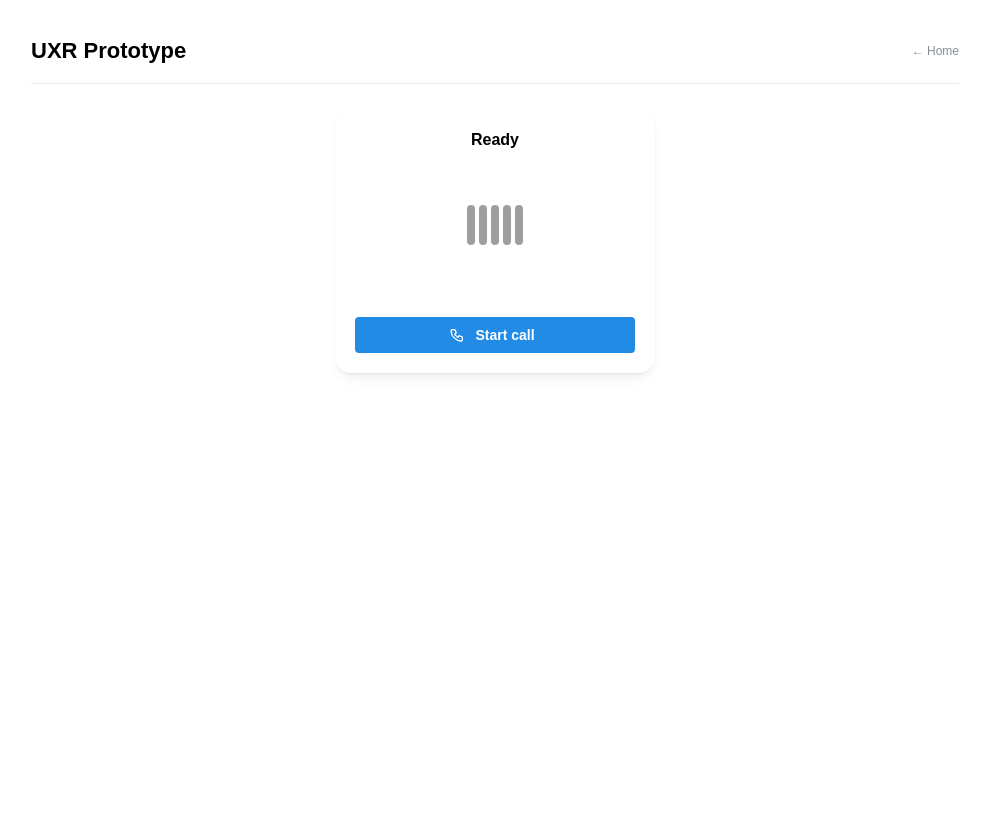
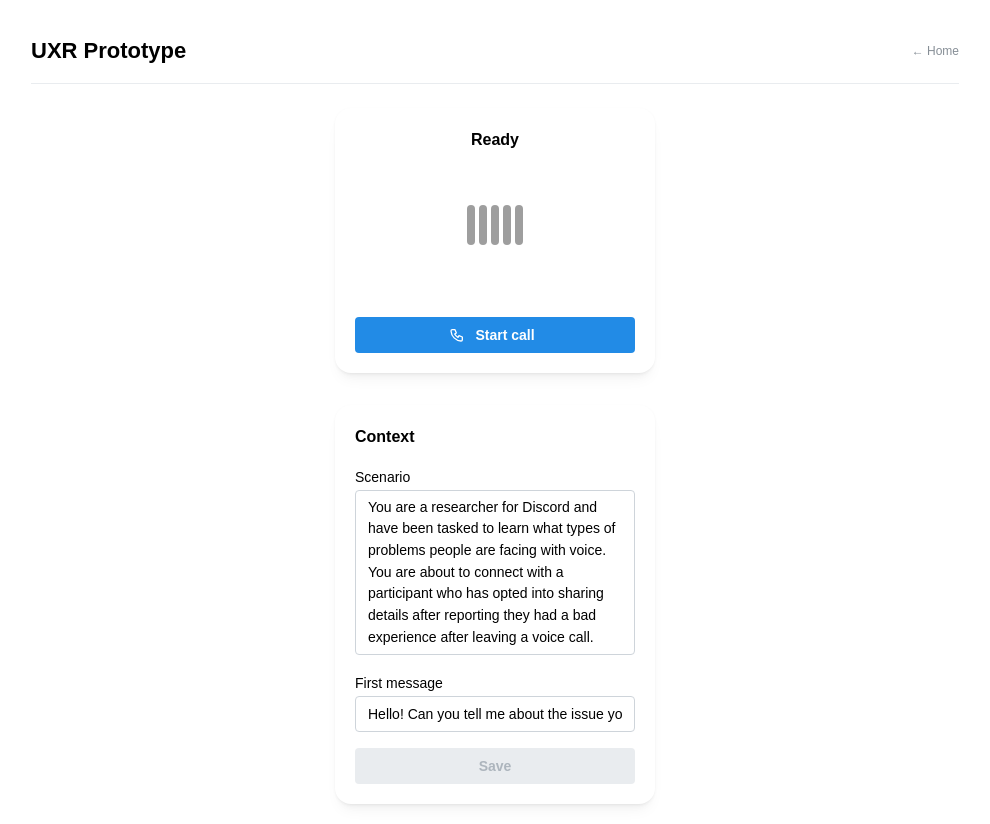
Before and after one commit to v12golfcart/voice-prototypes, a Next.js app: page /uxr-prototype in a window 1280 px wide. Shown: the whole page, without its empty margins (145-1135 px from the left). Before the commit the page ends 800 px from the top, so only its background shows below. Built offline with nearby package versions, Linux system fonts and the light colour scheme; no server answers.

Commit message:
exposing context

```diff
--- a/src/app/uxr-prototype/page.tsx
+++ b/src/app/uxr-prototype/page.tsx
@@ -4,15 +4,19 @@
 // ... existing code duplicated below ...
 
 import { useState, useRef, useCallback, useEffect } from 'react';
-import { Button, Stack, Alert, Loader, Card, Text, ActionIcon, Center } from '@mantine/core';
+import { Button, Stack, Alert, Loader, Card, Text, ActionIcon, Center, Textarea, TextInput } from '@mantine/core';
 import { IconPhone, IconPhoneOff, IconMicrophone, IconAlertCircle } from '@tabler/icons-react';
 import { PrototypeLayout } from '@/components/shared/PrototypeLayout';
+import { showNotification } from '@mantine/notifications';
 
 const AGENT_ID = process.env.NEXT_PUBLIC_ELEVENLABS_UXR_AGENT_ID || '';
 
-const SCENARIO =
+const DEFAULT_SCENARIO =
   'You are a researcher for Discord and have been tasked to learn what types of problems people are facing with voice. You are about to connect with a participant who has opted into sharing details after reporting they had a bad experience after leaving a voice call.';
-const FIRST_MESSAGE = 'Hello! Can you tell me about the issue you faced?';
+const DEFAULT_FIRST_MSG = 'Hello! Can you tell me about the issue you faced?';
+
+// You are a researcher for Discord and have been tasked to learn why people are asking for certain features. You are about to talk to a participant who submitted a feature idea
+// Hello! Can you tell me about your idea?
 
 type Status = 'idle' | 'connecting' | 'active' | 'speaking' | 'error';
 
@@ -37,6 +41,10 @@ export default function UxrPrototypePage() {
   const [error, setError] = useState<string | null>(null);
   const conversationRef = useRef<ElevenConversation | null>(null);
   const [isPTTPressed, setIsPTTPressed] = useState(false);
+  const [scenario, setScenario] = useState<string>(DEFAULT_SCENARIO);
+  const [firstMsg, setFirstMsg] = useState<string>(DEFAULT_FIRST_MSG);
+  const [savedScenario, setSavedScenario] = useState<string>(DEFAULT_SCENARIO);
+  const [savedFirst, setSavedFirst] = useState<string>(DEFAULT_FIRST_MSG);
 
   const startCall = useCallback(async () => {
     setError(null);
@@ -53,8 +61,8 @@ export default function UxrPrototypePage() {
       const conversation = await (Conversation as any).startSession({
         agentId: AGENT_ID,
         dynamicVariables: {
-          scenario: SCENARIO,
-          first_message: FIRST_MESSAGE,
+          scenario,
+          first_message: firstMsg,
         },
         onModeChange: (mode: { mode: 'speaking' | 'listening' }) => {
           setStatus(mode.mode === 'speaking' ? 'speaking' : 'active');
@@ -74,7 +82,7 @@ export default function UxrPrototypePage() {
       setError(err instanceof Error ? err.message : 'Failed to start call');
       setStatus('error');
     }
-  }, []);
+  }, [AGENT_ID, scenario, firstMsg]);
 
   const endCall = useCallback(async () => {
     try {
@@ -123,6 +131,29 @@ export default function UxrPrototypePage() {
   const showStartButton = status === 'idle' || status === 'error';
   const showConnecting = status === 'connecting';
   const inCall = status === 'active' || status === 'speaking';
+
+  // Save handler
+  const handleSave = async () => {
+    // No change safeguard
+    if (scenario === savedScenario && firstMsg === savedFirst) return;
+
+    // End active call
+    if (status === 'active' || status === 'speaking' || status === 'connecting') {
+      await endCall();
+    }
+
+    // Persist new defaults
+    setSavedScenario(scenario);
+    setSavedFirst(firstMsg);
+
+    showNotification({
+      title: 'Context updated',
+      message: 'New scenario and first message will be used for the next call.',
+      color: 'green',
+    });
+  };
+
+  const hasChanges = scenario !== savedScenario || firstMsg !== savedFirst;
 
   return (
     <PrototypeLayout title="UXR Prototype">
@@ -228,6 +259,30 @@ export default function UxrPrototypePage() {
           </Stack>
         </Card>
       </Center>
+
+      {/* Editable variables */}
+      <Center mt="xl">
+        <Card shadow="sm" radius="lg" p="lg" style={{ width: 320 }}>
+          <Stack gap="md">
+            <Text fw={600}>Context</Text>
+            <Textarea
+              label="Scenario"
+              autosize
+              minRows={3}
+              value={scenario}
+              onChange={(e) => setScenario(e.currentTarget.value)}
+            />
+            <TextInput
+              label="First message"
+              value={firstMsg}
+              onChange={(e) => setFirstMsg(e.currentTarget.value)}
+            />
+            <Button onClick={handleSave} fullWidth color={hasChanges ? 'blue' : 'gray'} disabled={!hasChanges}>
+              Save
+            </Button>
+          </Stack>
+        </Card>
+      </Center>
     </PrototypeLayout>
   );
 }
```
